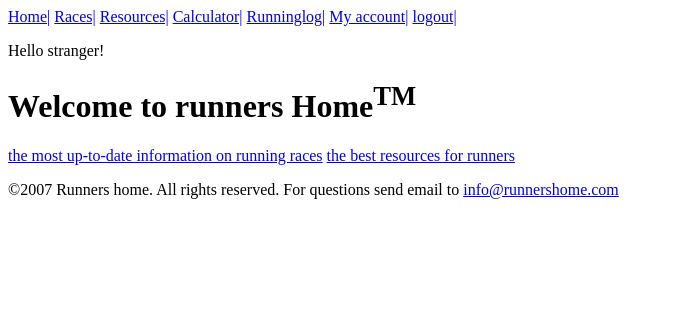
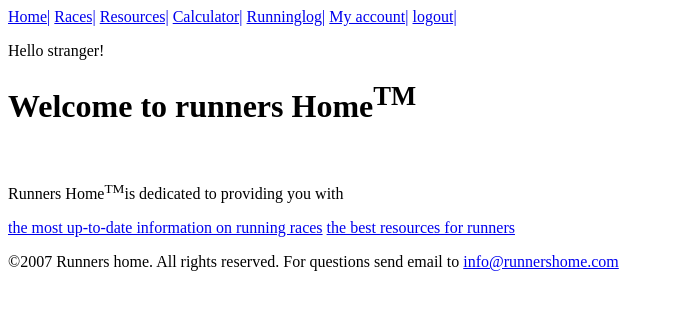
Before and after one commit to RafaelNunezVazquez/Lenguajedemarcas, a plain HTML site: page Tema 2/ejercicio9.html in a window 1280 px wide. Shown: the whole page, without its empty margins (0-673 px from the left). Drawn offline with Linux system fonts and the light colour scheme.

Commit message:
ejercicio9tema2

```diff
--- a/Tema 2/ejercicio9.html
+++ b/Tema 2/ejercicio9.html
@@ -26,10 +26,13 @@
     <li><a href="myaccount.html">My account|</a></li>
     <li><a href="logout.html">logout|</a></li>
     <p>Hello stranger!</p>
-    <h1>Welcome to runners Home<sup>TM</sup></h1>
+    <h1>Welcome to runners Home<sup>TM</sup></h1><br>
   </ul>
-<a href="races.html">the most up-to-date information on running races</a>
-<a href="resources.html">the best resources for runners</a>
-<p>&copy;2007 Runners home. All rights reserved. For questions send email to <a mail to href=" info@runnershome.com"> info@runnershome.com</a>  </p>
+<p>Runners Home<sup>TM</sup>is dedicated to providing you with</p>
+<ul>
+  <li><a href="races.html">the most up-to-date information on running races</a></li>
+  <li><a href="resources.html">the best resources for runners</a></li>
+</ul>
+<p>&copy;2007 Runners home. All rights reserved. For questions send email to <a mail to href="info@runnershome.com"> info@runnershome.com</a>  </p>
 </body>
 </html>
```
